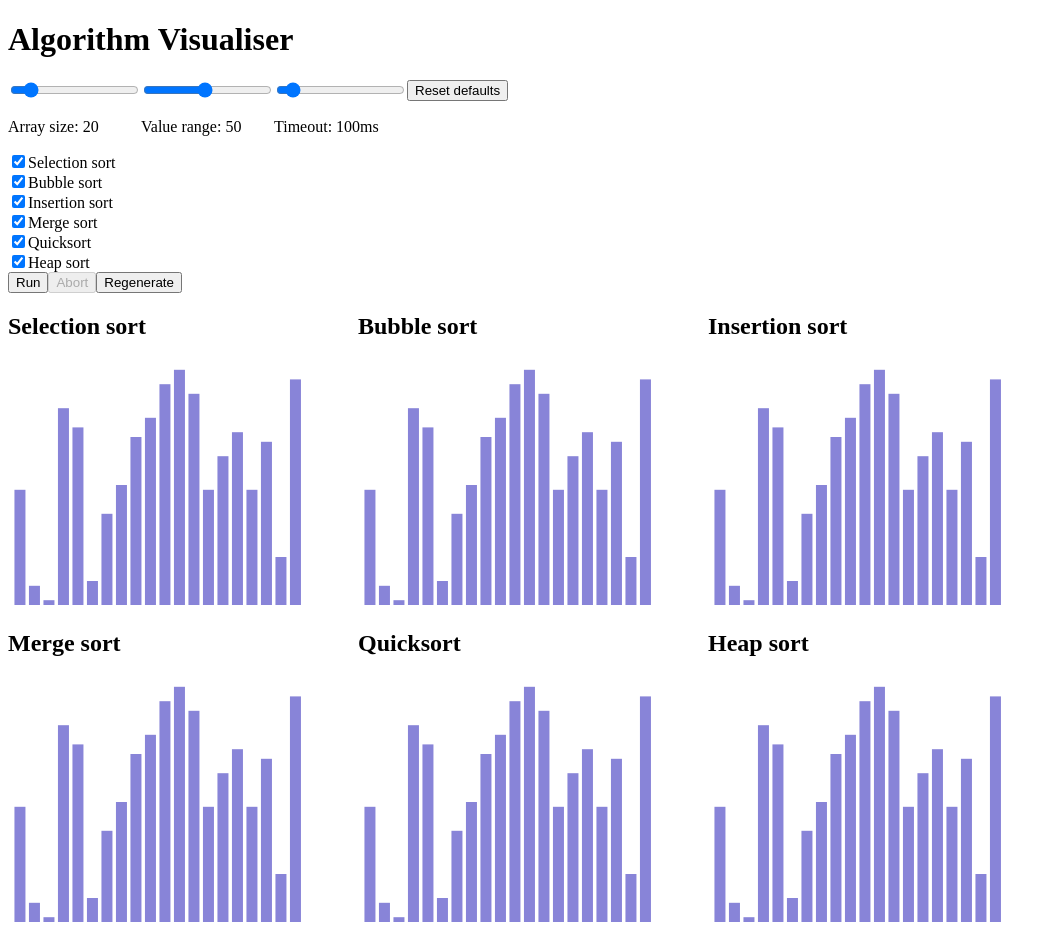
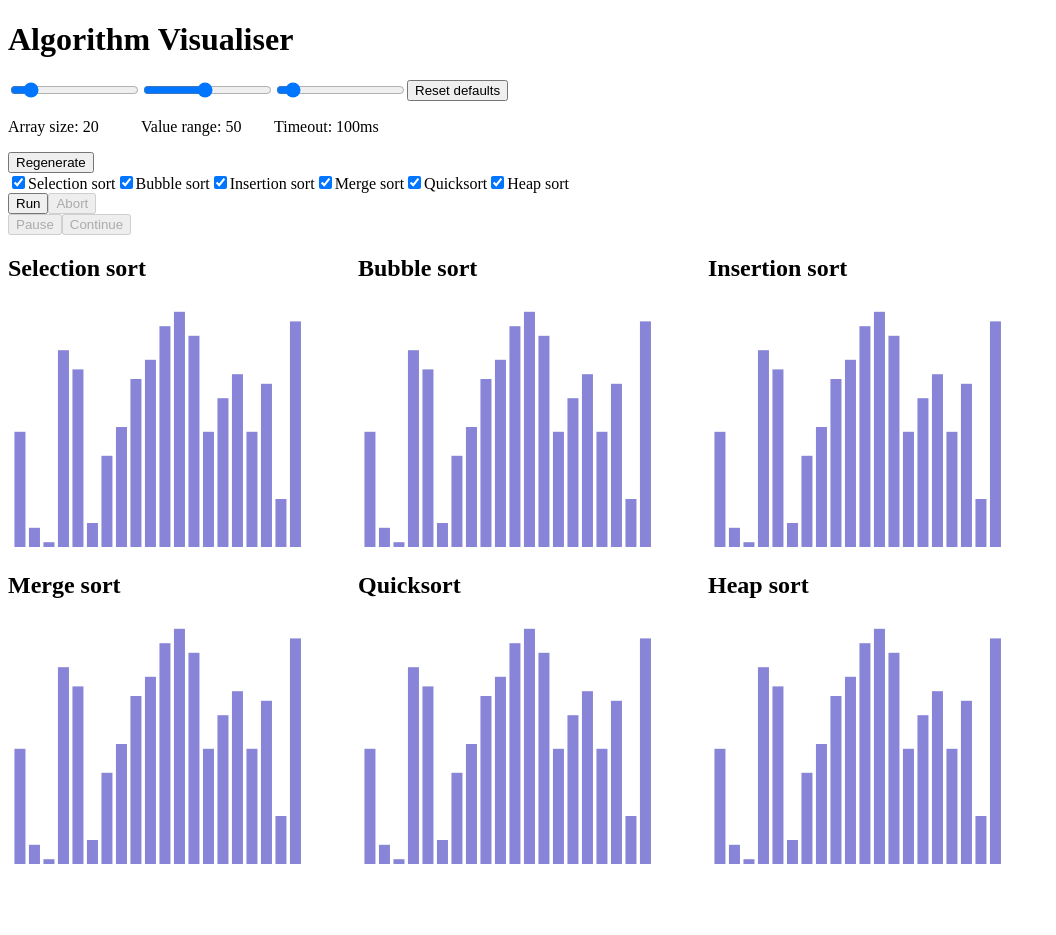
Before and after one commit to zoltan-antal/algorithm-visualiser, a React (Vite) app: page / in a window 1280 px wide. Shown: the whole page, without its empty margins (0-1056 px from the left). After the commit the page ends 877 px from the top, so only its background shows below. Built offline with nearby package versions, Linux system fonts and the light colour scheme.

Commit message:
Add Pause & Continue functions, rework Run & Abort functions

```diff
--- a/src/App.tsx
+++ b/src/App.tsx
@@ -52,6 +52,7 @@ function App() {
     ) as AlgorithmStates
   );
   const [processing, setProcessing] = useState<boolean>(false);
+  const [paused, setPaused] = useState<boolean>(false);
 
   const [selectedAlgorithms, setSelectedAlgorithms] = useState(
     new Set(algorithmNames)
@@ -77,8 +78,9 @@ function App() {
   }, [arraySize, maxValue]);
 
   const algorithmSteps = useRef<AlgorithmSteps>({});
+  const currentStep = useRef<number>(0);
 
-  const handleRun = () => {
+  const calculateAlgorithms = () => {
     algorithmSteps.current = Object.fromEntries(
       algorithms
         .filter((algorithm) =>
@@ -89,13 +91,49 @@ function App() {
           algorithm(algorithmStates[algorithm.algorithmName].array),
         ])
     );
+  };
 
+  const callRunAlgorithms = () => {
     runAlgorithms(
       algorithmSteps.current,
+      currentStep,
       setAlgorithmStates,
       delay,
       setProcessing
     );
+  };
+
+  const handleRun = () => {
+    calculateAlgorithms();
+    currentStep.current = 0;
+    setProcessing(true);
+    callRunAlgorithms();
+  };
+
+  const handleAbort = () => {
+    currentStep.current = 0;
+    setProcessing(false);
+    setPaused(false);
+    stopAlgorithms();
+    // Remove highlights
+    setAlgorithmStates((prevStates) => {
+      const updatedStates: AlgorithmStates = structuredClone(prevStates);
+      Object.keys(updatedStates).forEach(
+        (key) => (updatedStates[key].highlights = [])
+      );
+      return updatedStates;
+    });
+  };
+
+  const handlePause = () => {
+    setPaused(true);
+    stopAlgorithms();
+  };
+
+  const handleContinue = () => {
+    setProcessing(true);
+    setPaused(false);
+    callRunAlgorithms();
   };
 
   return (
@@ -149,7 +187,10 @@ function App() {
           Reset defaults
         </button>
       </div>
-      <div>
+      <button onClick={generateArrays} disabled={processing}>
+        Regenerate
+      </button>
+      <div style={{ display: 'flex' }}>
         {algorithmNames.map((algorithmName) => (
           <div key={algorithmName}>
             <label>
@@ -185,17 +226,19 @@ function App() {
         ))}
       </div>
       <div>
-        <button onClick={handleRun} disabled={processing}>
+        <button onClick={handleRun} disabled={processing || paused}>
           Run
         </button>
-        <button
-          onClick={() => stopAlgorithms(setAlgorithmStates)}
-          disabled={!processing}
-        >
+        <button onClick={handleAbort} disabled={!processing && !paused}>
           Abort
         </button>
-        <button onClick={generateArrays} disabled={processing}>
-          Regenerate
+      </div>
+      <div>
+        <button onClick={handlePause} disabled={!processing || paused}>
+          Pause
+        </button>
+        <button onClick={handleContinue} disabled={!paused}>
+          Continue
         </button>
       </div>
       <div style={{ display: 'flex', flexWrap: 'wrap', columnGap: 50 }}>
--- a/src/utils/runAlgorithms.ts
+++ b/src/utils/runAlgorithms.ts
@@ -5,20 +5,21 @@ let stopped = false;
 
 const runAlgorithms = async (
   algorithmSteps: AlgorithmSteps,
+  currentStep: React.MutableRefObject<number>,
   setAlgorithmStates: React.Dispatch<React.SetStateAction<AlgorithmStates>>,
   timeout: number,
   setProcessing: React.Dispatch<React.SetStateAction<boolean>>
 ) => {
-  setProcessing(true);
   stopped = false;
 
   const n = Math.max(
     ...Object.values(algorithmSteps).map((steps) => steps.length)
   );
 
-  for (let i = 0; i < n; i++) {
+  for (let i = currentStep.current; i < n; i++) {
+    currentStep.current = i;
+
     if (stopped) {
-      setProcessing(false);
       return;
     }
 
@@ -37,17 +38,8 @@ const runAlgorithms = async (
   setProcessing(false);
 };
 
-const stopAlgorithms = (
-  setAlgorithmStates: React.Dispatch<React.SetStateAction<AlgorithmStates>>
-) => {
+const stopAlgorithms = () => {
   stopped = true;
-  setAlgorithmStates((prevStates) => {
-    const updatedStates: AlgorithmStates = structuredClone(prevStates);
-    Object.keys(updatedStates).forEach(
-      (key) => (updatedStates[key].highlights = [])
-    );
-    return updatedStates;
-  });
 };
 
 export default runAlgorithms;
```
